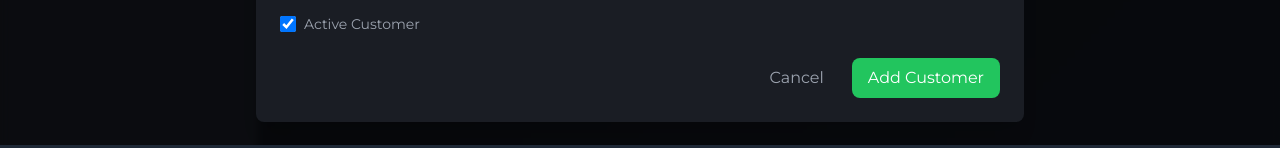
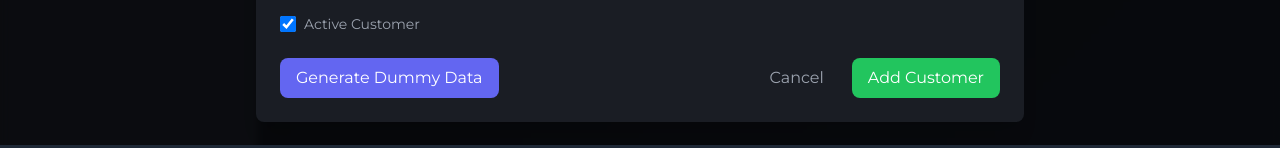
Before and after one commit to Neesonn/luckylogic2025, a Next.js app: page /customers in a window 1280 px wide. Both pictures are taken after typing "name@example.com" into the empty fields and a click on the button "Add Customer". Shown: the part 587-735 px from the top of the page. Built offline with nearby package versions, Linux system fonts and the light colour scheme; no server answers; the database is empty.

Commit message:
Add: Dummy data generation feature with Australian locale

```diff
--- a/package.json
+++ b/package.json
@@ -9,6 +9,7 @@
     "lint": "next lint"
   },
   "dependencies": {
+    "@faker-js/faker": "^9.6.0",
     "@supabase/supabase-js": "^2.49.3",
     "@types/dompurify": "^3.2.0",
     "@upstash/ratelimit": "^2.0.5",
--- a/src/components/AddCustomerForm.tsx
+++ b/src/components/AddCustomerForm.tsx
@@ -3,6 +3,7 @@
 import { useState } from 'react';
 import { supabase } from '@/lib/supabaseClient';
 import { FaTimes } from 'react-icons/fa';
+import { faker } from '@faker-js/faker/locale/en_AU'; // Using Australian locale
 
 interface AddCustomerFormProps {
   onSuccess: () => void;
@@ -33,6 +34,25 @@ export function AddCustomerForm({ onSuccess, onClose }: AddCustomerFormProps) {
       ...prev,
       [name]: type === 'checkbox' ? checked : value,
     }));
+  };
+
+  const generateDummyData = () => {
+    // Australian states
+    const states = ['NSW', 'VIC', 'QLD', 'WA', 'SA', 'TAS', 'ACT', 'NT'];
+
+    setFormData({
+      first_name: faker.person.firstName(),
+      last_name: faker.person.lastName(),
+      phone_number: `04${faker.string.numeric(8)}`.replace(/(\d{4})(\d{3})(\d{3})/, '$1 $2 $3'),
+      email_address: faker.internet.email().toLowerCase(),
+      address_line_1: faker.location.streetAddress(),
+      address_line_2: Math.random() > 0.5 ? `Unit ${faker.number.int({ min: 1, max: 999 })}` : '',
+      suburb: faker.location.city(),
+      postcode: faker.location.zipCode('####'), // Australian format
+      state: states[Math.floor(Math.random() * states.length)],
+      country: 'Australia',
+      active_status: Math.random() > 0.2, // 80% chance of being active
+    });
   };
 
   const handleSubmit = async (e: React.FormEvent) => {
@@ -206,7 +226,16 @@ export function AddCustomerForm({ onSuccess, onClose }: AddCustomerFormProps) {
               </div>
             )}
 
-            <div className="mt-6 flex justify-end gap-3">
+            <div className="mt-6 flex items-center justify-between">
+              <button
+                type="button"
+                onClick={generateDummyData}
+                className="px-4 py-2 bg-indigo-500 text-white rounded-lg hover:bg-indigo-600 transition-colors"
+              >
+                Generate Dummy Data
+              </button>
+
+              <div className="flex gap-3">
                 <button
                   type="button"
                   onClick={onClose}
@@ -222,6 +251,7 @@ export function AddCustomerForm({ onSuccess, onClose }: AddCustomerFormProps) {
                   {loading ? 'Adding...' : 'Add Customer'}
                 </button>
               </div>
+            </div>
           </form>
         </div>
       </div>
```
Also changed, not shown: 1 other file (tests, documents, lock files or other folders). Lines whose indentation alone changed are shown as unchanged.
